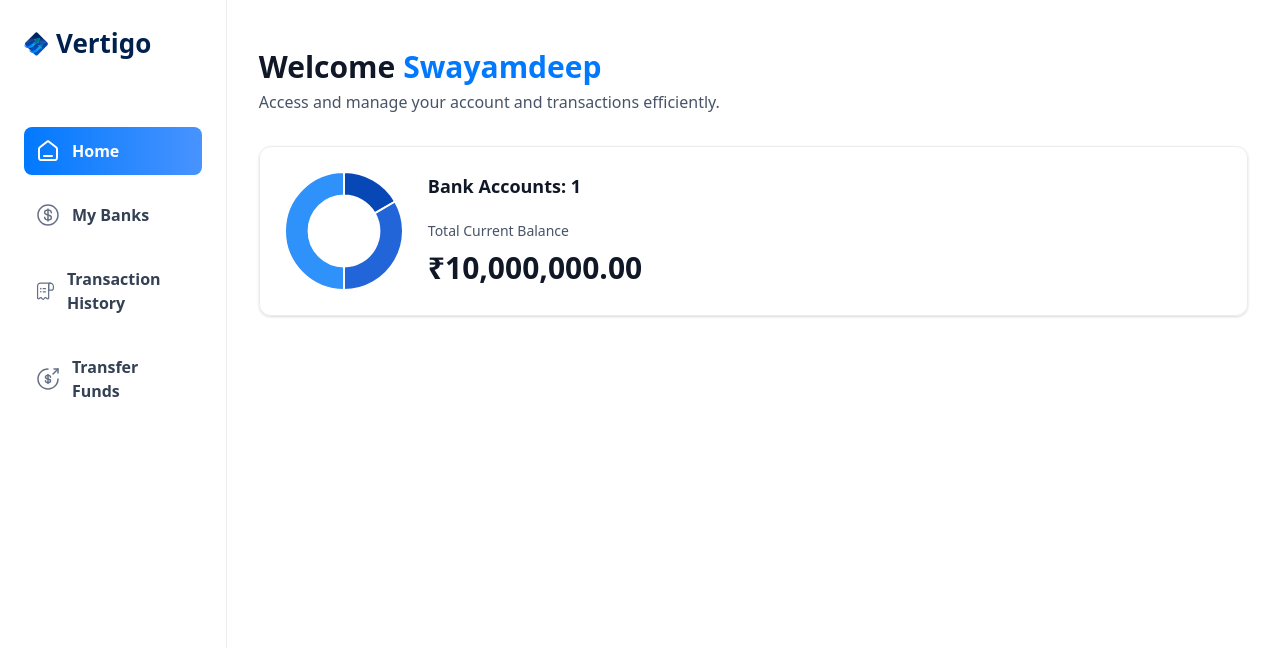
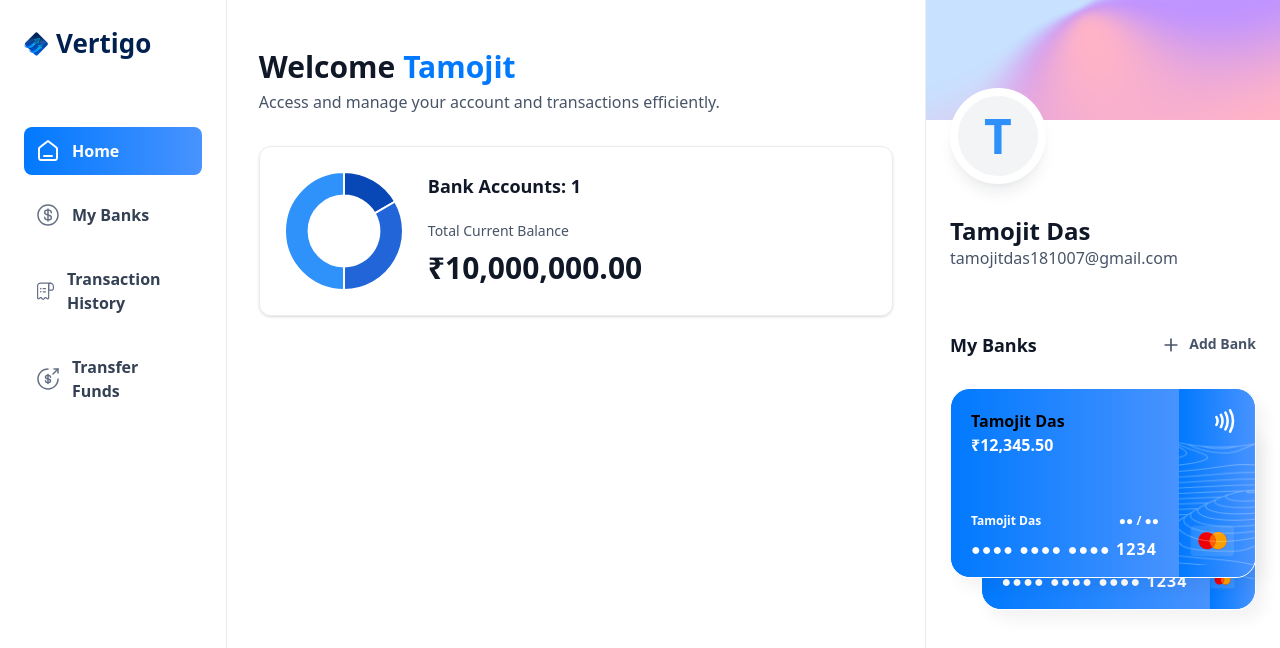
Before and after one commit to Tamoziit/Vertigo-next.js-banking-app, a Next.js app: page / in a window 1280 px wide. Shown: the top 648 px of the page. Built offline with nearby package versions, Linux system fonts and the light colour scheme.

Commit message:
right sidebar ui

```diff
--- a/app/(root)/page.tsx
+++ b/app/(root)/page.tsx
@@ -1,8 +1,9 @@
 import HeaderBox from '@/components/HeaderBox';
+import RightSidebar from '@/components/RightSidebar';
 import TotalBalanceBox from '@/components/TotalBalanceBox';
 
 const Home = () => {
-  const loggedIn = { firstName: "Swayamdeep" };
+  const loggedIn = { firstName: "Tamojit", lastName: "Das", email: "tamojitdas181007@gmail.com" };
 
   return (
     <section className='home'>
@@ -22,6 +23,11 @@
           />
         </header>
       </div>
+      <RightSidebar
+        user={loggedIn}
+        transactions={[]}
+        banks={[{ currentBalance: 12345.50 }, { currentBalance: 1235.50 }]}
+      />
     </section>
   )
 }
--- /dev/null
+++ b/components/BankCard.tsx
@@ -0,0 +1,62 @@
+import { formatAmount } from "@/lib/utils"
+import Image from "next/image";
+import Link from "next/link"
+
+const BankCard = ({ account, userName, showBalance = true }: CreditCardProps) => {
+  return (
+    <div className="flex flex-col">
+      <Link href="/" className="bank-card">
+        <div className="bank-card_content">
+          <div>
+            <h1 className="text-16 font-semibold texxt-white">
+              {account.name || userName}
+            </h1>
+            <p className="font-ibm-plex-serif font-black text-white">
+              {formatAmount(account.currentBalance)}
+            </p>
+          </div>
+
+          <article className="flex flex-col gap-2">
+            <div className="flex justify-between">
+              <h1 className="text-12 font-semibold text-white">
+                {userName}
+              </h1>
+              <h2 className="text-12 font-semibold text-white">
+                ●● / ●●
+              </h2>
+            </div>
+            <p className="texxt-14 font-semibold tracking-[1.1px] text-white">
+              ●●●● ●●●● ●●●● <span className="text-16">1234</span>
+            </p>
+          </article>
+        </div>
+
+        <div className="bank-card_icon">
+          <Image
+            src="/icons/Paypass.svg"
+            width={20}
+            height={24}
+            alt="pay"
+          />
+          <Image
+            src="/icons/mastercard.svg"
+            width={45}
+            height={32}
+            alt="mastercard"
+            className="ml-5"
+          />
+        </div>
+
+        <Image
+          src="/icons/lines.png"
+          width={316}
+          height={190}
+          alt="lines"
+          className="absolute top-0 left-0"
+        />
+      </Link>
+    </div>
+  )
+}
+
+export default BankCard;
--- a/components/MobileNav.tsx
+++ b/components/MobileNav.tsx
@@ -4,9 +4,6 @@
   Sheet,
   SheetClose,
   SheetContent,
-  SheetDescription,
-  SheetHeader,
-  SheetTitle,
   SheetTrigger,
 } from "@/components/ui/sheet";
 import { sidebarLinks } from "@/constants";
--- /dev/null
+++ b/components/RightSidebar.tsx
@@ -0,0 +1,68 @@
+import Image from "next/image";
+import Link from "next/link";
+import BankCard from "./BankCard";
+
+const RightSidebar = ({ user, transactions, banks }: RightSidebarProps) => {
+  return (
+    <aside className="right-sidebar">
+      <section className="flex flex-col pb-8">
+        <div className="profile-banner" />
+        <div className="profile">
+          <div className="profile-img">
+            <span className="text-5xl font-bold text-blue-500">{user.firstName[0]}</span>
+          </div>
+
+          <div className="profile-details">
+            <h1 className="profile-name">
+              {user.firstName} {user.lastName}
+            </h1>
+            <p className="profile-email">
+              {user.email}
+            </p>
+          </div>
+        </div>
+      </section>
+
+      <section className="banks">
+        <div className="flex w-full justify-between">
+          <h2 className="header-2">My Banks</h2>
+          <Link href="/" className="flex gap-2">
+            <Image
+              src="/icons/plus.svg"
+              width={20}
+              height={20}
+              alt="add icon"
+            />
+            <h2 className="text-14 font-semibold text-gray-600">
+              Add Bank
+            </h2>
+          </Link>
+        </div>
+        {banks?.length > 0 && (
+          <div className="relative flex flex-1 flex-col items-center justify-center gap-5">
+            <div className="relative z-10">
+              <BankCard
+                key={banks[0].$id}
+                account={banks[0]}
+                userName={`${user.firstName} ${user.lastName}`}
+                showBalance={false}
+              />
+            </div>
+            {banks[1] && (
+              <div className="absolute right-0 top-8 z-0 w-[90%]">
+                <BankCard
+                  key={banks[1].$id}
+                  account={banks[1]}
+                  userName={`${user.firstName} ${user.lastName}`}
+                  showBalance={false}
+                />
+              </div>
+            )}
+          </div>
+        )}
+      </section>
+    </aside>
+  )
+}
+
+export default RightSidebar
```
